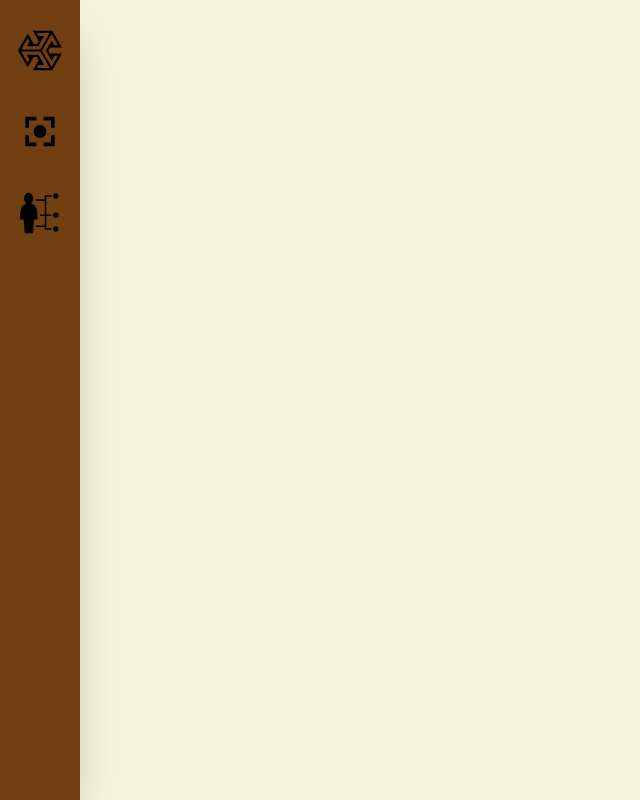
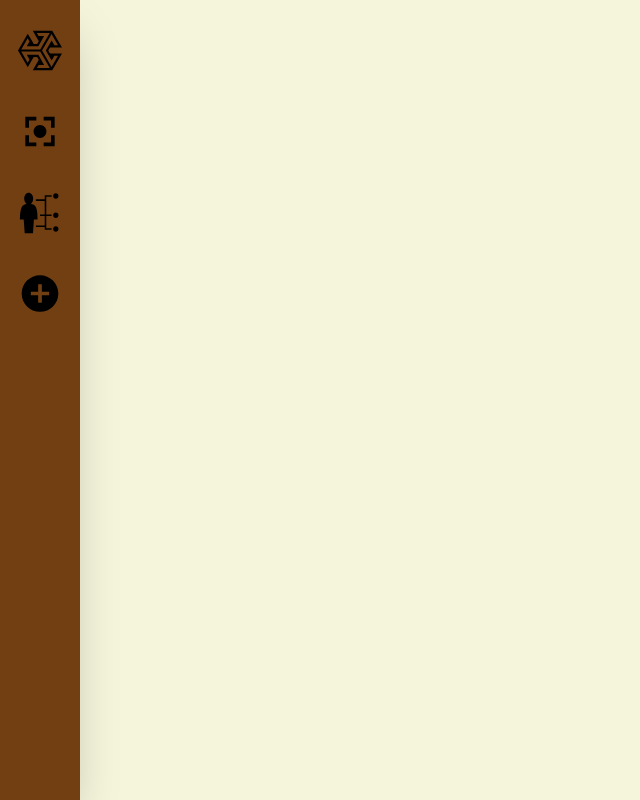
Before and after one commit to dancey-apple/EpicQuest, a Next.js app in the folder QuestApp/: page /NavBar in a window 1280 px wide. Shown: the whole page, without its empty margins (0-640 px from the left). Built offline with nearby package versions, Linux system fonts and the light colour scheme.

Commit message:
added new quest button to navbar

```diff
--- a/QuestApp/src/pages/NavBar/index.js
+++ b/QuestApp/src/pages/NavBar/index.js
@@ -3,6 +3,7 @@ import React from 'react';
 import { SiSidequest} from 'react-icons/si';
 import { CgAssign } from 'react-icons/cg';
 import { GiSkills } from 'react-icons/gi';
+import { MdAddCircle } from 'react-icons/md';
 
 
 const NavBar = () => {
@@ -25,6 +26,7 @@ const NavBar = () => {
             <SideBarIcon icon={<SiSidequest size='45' />} text='Bounty Board' onClick={goToBountyBoard}/>
             <SideBarIcon icon={<CgAssign size='45' />} text='My Quests' onClick={goToMyQuests}/>
             <SideBarIcon icon={<GiSkills size='45' />} text='My Stats' onClick={goToMyStats}/>
+            <SideBarIcon icon={<MdAddCircle size='45' />} text='New Quest' onClick={() => router.push("/NewQuestForm")}/>
         </nav>
     );
 };
--- a/QuestApp/src/pages/index.js
+++ b/QuestApp/src/pages/index.js
@@ -1,5 +1,5 @@
 import React from "react";
-import Home from "./Bountys";
+import QuestPage from "./Bountys";
 import NavBar from "./NavBar";
 
 
@@ -11,7 +11,7 @@ export default function BountyBoard() {
           textAlign: "center",
           margin: "75px 0 0 0",
       }}>Bounty Board</h1>
-      <Home />
+      <QuestPage />
     </main>
   );
 }
```
